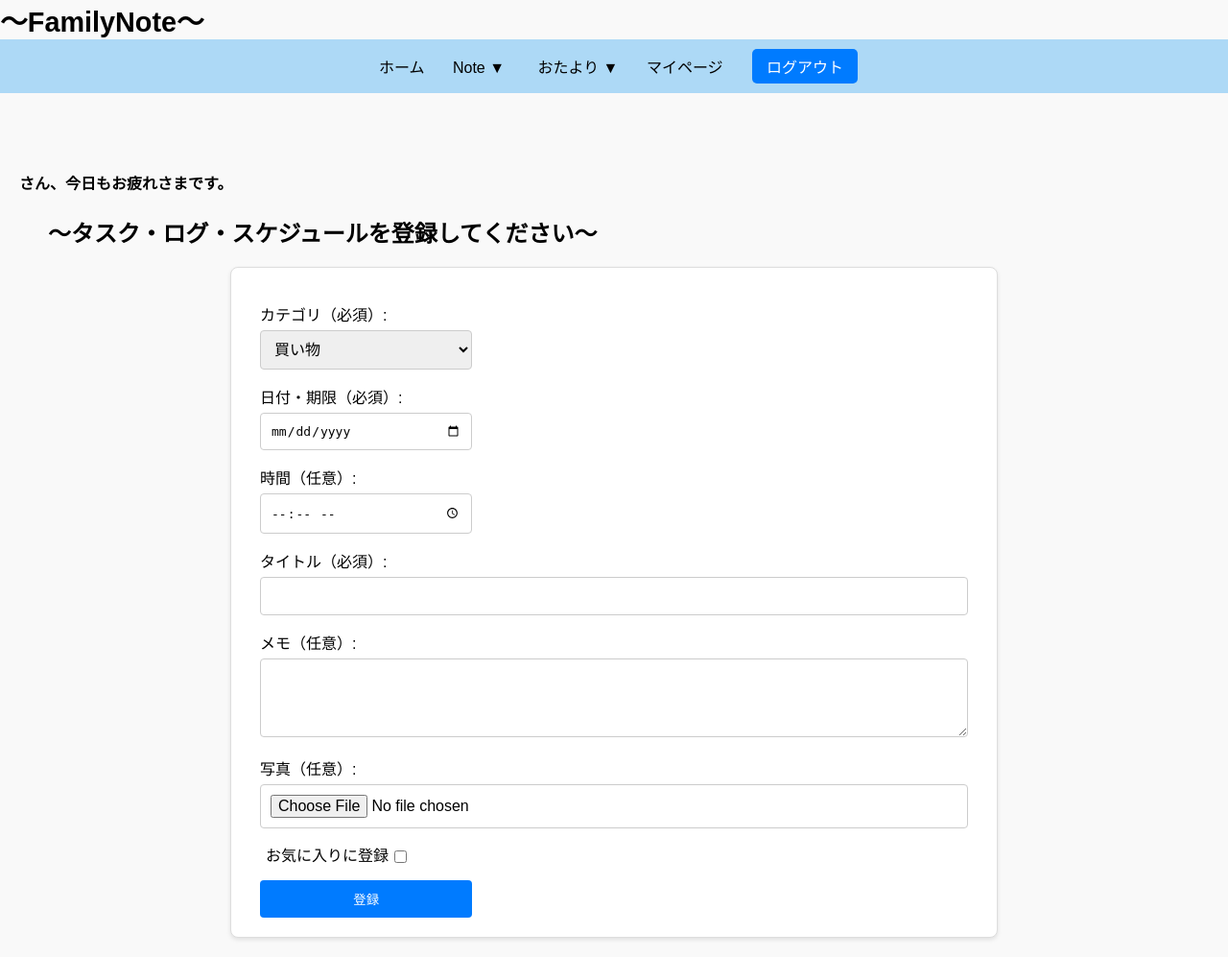
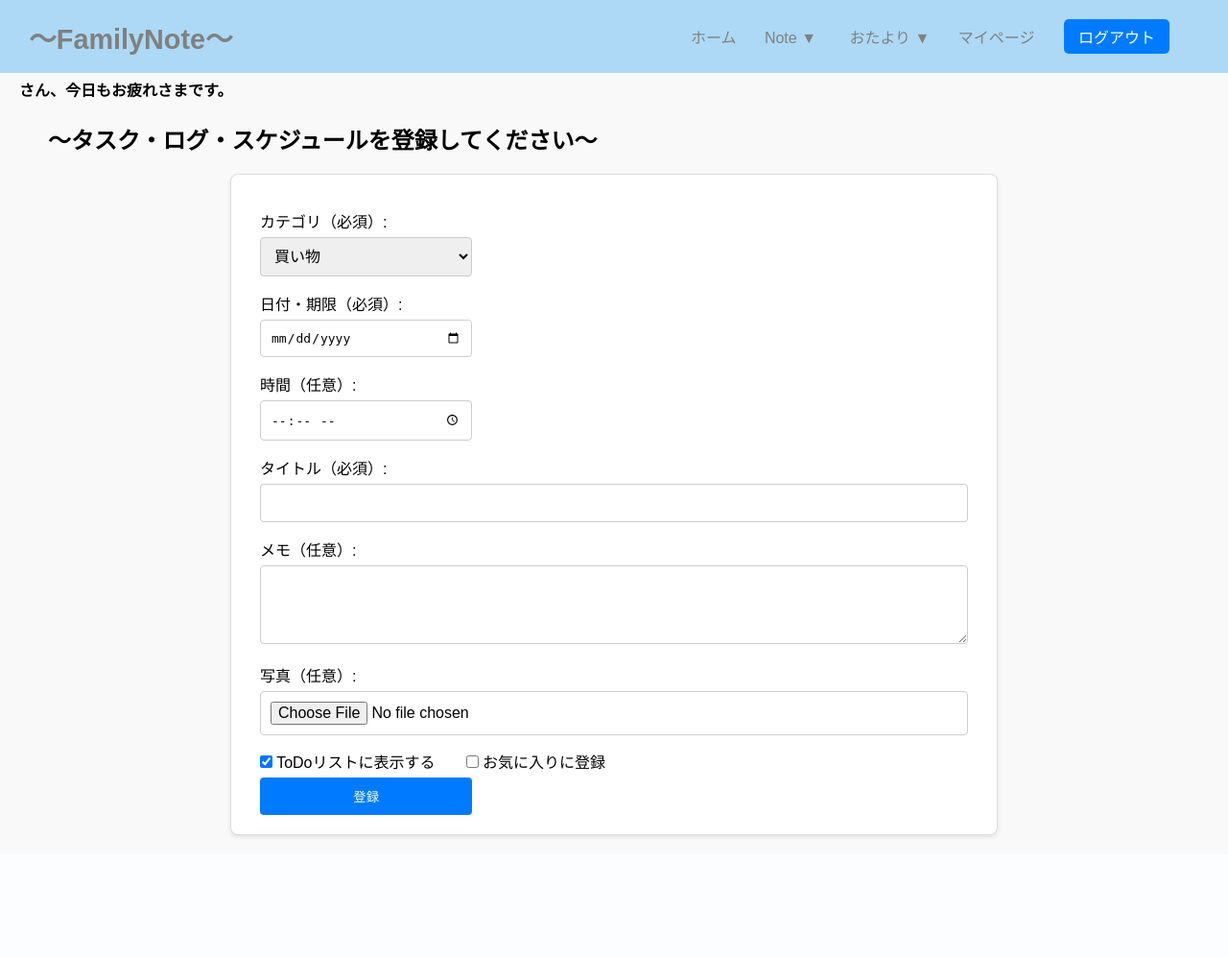
Before and after one commit to yokoo-mnk/FamilyNote, a Django app: page /tasks/task_create/ in a window 1280 px wide. Shown: the whole page at 96% size. After the commit the page ends 873 px from the top, so only its background shows below. Run offline with Django 5.2, Linux system fonts and the light colour scheme; the visitor is signed in with stand-in values (Sample User, id 1).

Commit message:
ToDoリスト追加ボタン作成

```diff
--- a/FamilyNoteProject/tasks/forms.py
+++ b/FamilyNoteProject/tasks/forms.py
@@ -40,5 +40,5 @@ class TaskForm(forms.ModelForm):
     def clean_start_time(self):
         start_time = self.cleaned_data.get('start_time')
         if start_time is None or start_time == '':
-            return None  # 空欄の場合は None に設定
+            return None
         return start_time
--- a/FamilyNoteProject/tasks/models.py
+++ b/FamilyNoteProject/tasks/models.py
@@ -23,6 +23,7 @@ class Task(models.Model):
     title = models.CharField(max_length=100)
     memo = models.TextField(blank=True, null=True)
     image = models.ImageField(upload_to='task_images/', blank=True, null=True)
+    show_on_home = models.BooleanField(default=False)
     is_favorite = models.BooleanField(default=False)
 
     created_at = models.DateTimeField(auto_now_add=True)
--- a/FamilyNoteProject/tasks/static/tasks/css/t_style.css
+++ b/FamilyNoteProject/tasks/static/tasks/css/t_style.css
@@ -11,7 +11,7 @@
 }
 
 /* ヘッダーのスタイル */
-/* header {
+header {
     display: flex;
     justify-content: space-between;
     align-items: center;
@@ -24,7 +24,7 @@
     top: 0;
     left: 0;
     box-sizing: border-box;
-} */
+}
 header h1 {
     margin: 0;
     font-size: 1.8em;
@@ -257,7 +257,7 @@ form.notesakusei textarea {
     border: 1px solid #ccc;
     box-sizing: border-box;
 }
-.is_favorite {
+/* .is_favorite {
     display: flex;
     align-items: left;
     margin-top: 10px;
@@ -267,7 +267,20 @@ form.notesakusei textarea {
     margin-right: 6px;
     margin-left: 2px;
     white-space: nowrap;
+} */
+.checkbox-wrapper {
+    display: flex;
+    gap: 2rem; /* チェックボックスの間隔 */
+    align-items: center;
 }
+
+.checkbox-wrapper label {
+    white-space: nowrap;
+    display: flex;
+    align-items: center;
+    gap: 0.4rem;
+}
+
 input[type="checkbox"] {
     margin-left: 6px !important;
     width: auto !important;
@@ -349,6 +362,27 @@ input.task-checkbox {
     text-align: center;
 }
 
+/* ページ移動のスタイル */
+.pagination {
+    text-align: left;
+    margin-top: 20px;
+}
+
+.step-links a {
+    margin: 0 5px;
+    text-decoration: none;
+    color: #007bff;
+}
+
+.step-links a:hover {
+    text-decoration: underline;
+}
+
+.current {
+    margin: 0 10px;
+    font-weight: bold;
+}
+
 /* 削除ボタン */
 .footer-container {
     display: flex;
--- a/FamilyNoteProject/tasks/templates/tasks/task_create.html
+++ b/FamilyNoteProject/tasks/templates/tasks/task_create.html
@@ -5,9 +5,16 @@
 <form method="post" enctype="multipart/form-data" class="notesakusei">
   {% csrf_token %}
   {{ form.as_p }}
-  <div class="is_favorite">
-    <label for="id_is_favorite" style="margin-left: 6px;">お気に入りに登録</label>
-    <input type="checkbox" id="id_is_favorite" name="is_favorite">
+  <div class="checkbox-wrapper">
+    <label for="show_on_home">
+      <input type="checkbox" id="show_on_home" name="show_on_home" checked>
+      ToDoリストに表示する
+    </label>
+
+    <label for="is_favorite">
+      <input type="checkbox" id="is_favorite" name="is_favorite">
+      お気に入りに登録
+    </label>
   </div>
   <button type="submit">登録</button>
 </form>
--- a/FamilyNoteProject/tasks/views.py
+++ b/FamilyNoteProject/tasks/views.py
@@ -40,7 +40,6 @@ class TaskListView(LoginRequiredMixin, ListView):
             queryset = queryset.filter(category=category)
 
         if search_query:
-            # title と memo に対して検索
             queryset = queryset.filter(
                 Q(title__icontains=search_query) | Q(memo__icontains=search_query)
             )
@@ -52,10 +51,18 @@ class TaskListView(LoginRequiredMixin, ListView):
 
     def post(self, request, *args, **kwargs):
         task_ids = request.POST.getlist('tasks')
-        selected_tasks = request.session.get('selected_tasks', [])
-        selected_tasks.extend(task_ids)
-        request.session['selected_tasks'] = selected_tasks
-        return HttpResponseRedirect(request.path)
+        action = request.POST.get('action')
+
+        if not task_ids:
+            return redirect("tasks:task_list")
+
+        if action == 'delete':
+            Task.objects.filter(id__in=task_ids, family=request.user.family).delete()
+
+        elif action == 'show_on_home':
+            Task.objects.filter(id__in=task_ids, family=request.user.family).update(show_on_home=True)
+
+        return redirect("tasks:task_list")
 
     def get_context_data(self, **kwargs):
         context = super().get_context_data(**kwargs)
@@ -85,8 +92,9 @@ class TaskCreateView(LoginRequiredMixin, CreateView):
 
         form.instance.family = family
 
-        is_favorite = self.request.POST.get('is_favorite')
-        form.instance.is_favorite = is_favorite == 'on'
+        form.instance.is_favorite = self.request.POST.get('is_favorite') == 'on'
+        form.instance.show_on_home = self.request.POST.get('show_on_home') == 'on'
+
         return super().form_valid(form)
 
     def get_initial(self):
@@ -97,7 +105,8 @@ class TaskCreateView(LoginRequiredMixin, CreateView):
         initial["start_time"] = self.request.GET.get("start_time", "")
         initial["memo"] = self.request.GET.get("memo", "")
         initial["category"] = self.request.GET.get("category", "")
-        initial["is_favorite"] = self.request.GET.get("is_favorite", "")
+        initial["is_favorite"] = self.request.GET.get("is_favorite", "") == "on"
+        initial["show_on_home"] = self.request.GET.get("show_on_home", "") == "on"
         return initial
 
 
@@ -108,10 +117,8 @@ class TaskUpdateView(LoginRequiredMixin, UpdateView):
     success_url = reverse_lazy('tasks:task_list')
 
     def form_valid(self, form):
-        # お気に入り状態の更新
-        is_favorite = self.request.POST.get('is_favorite')
-        form.instance.is_favorite = is_favorite == 'on'
-
+        form.instance.is_favorite = self.request.POST.get('is_favorite') == 'on'
+        form.instance.show_on_home = self.request.POST.get('show_on_home') == 'on'
         return super().form_valid(form)
 
 
@@ -133,8 +140,10 @@ class TaskCopyView(LoginRequiredMixin, View):
             "start_time": task.start_time.strftime("%H:%M") if task.start_time else "",
             "memo": task.memo,
             "category": task.category,
-            "is_favorite": task.is_favorite,
+            "is_favorite": "on" if task.is_favorite else "",
+            "show_on_home": "on" if task.show_on_home else "",
         }
 
-        url = reverse("tasks:task_create") + "?" + "&".join([f"{key}={value}" for key, value in query_params.items() if value])
+        url = reverse("tasks:task_create") + "?" + "&".join(
+            [f"{key}={value}" for key, value in query_params.items() if value])
         return redirect(url)
```
Also changed, not shown: FamilyNoteProject/tasks/templates/tasks/task_list.html (+37 -24 lines), FamilyNoteProject/tasks/templates/tasks/task_update.html (+10 -3 lines), FamilyNoteProject/tasks/migrations/0003_task_show_on_home.py (added).
